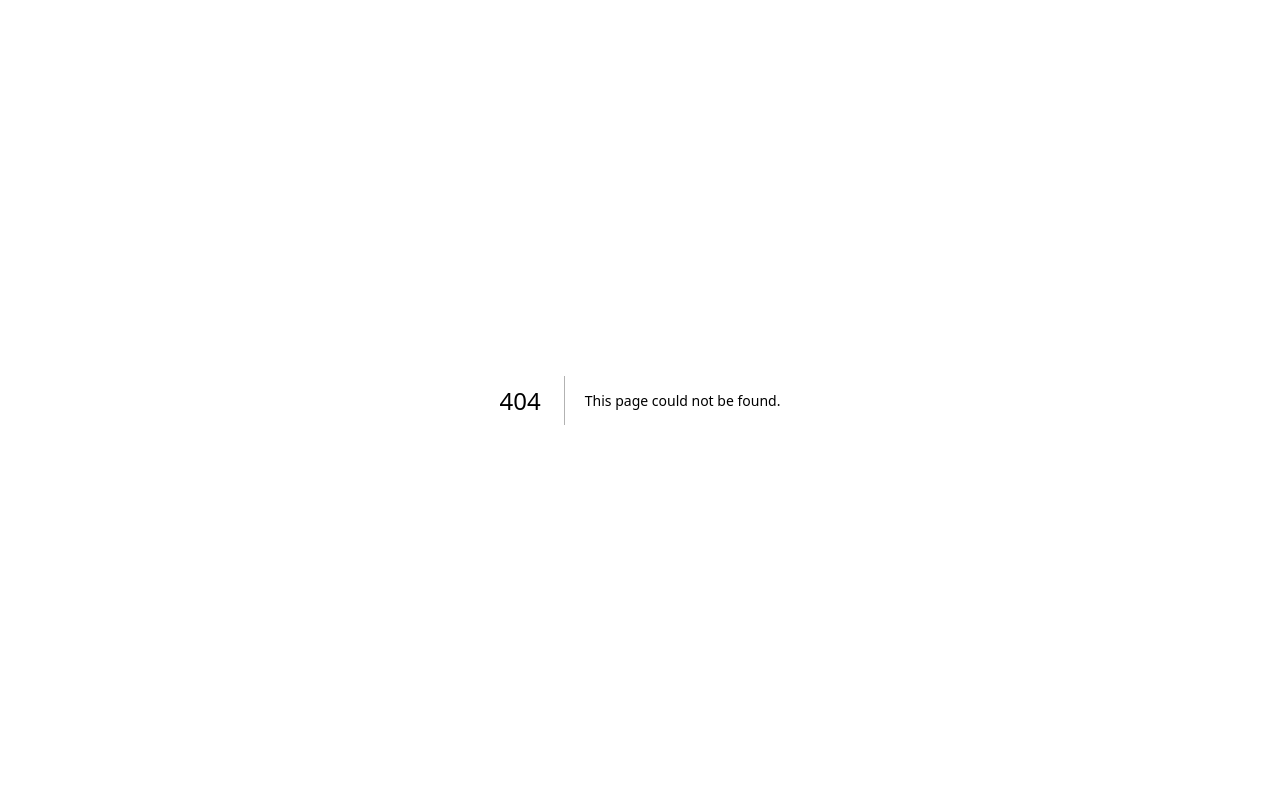
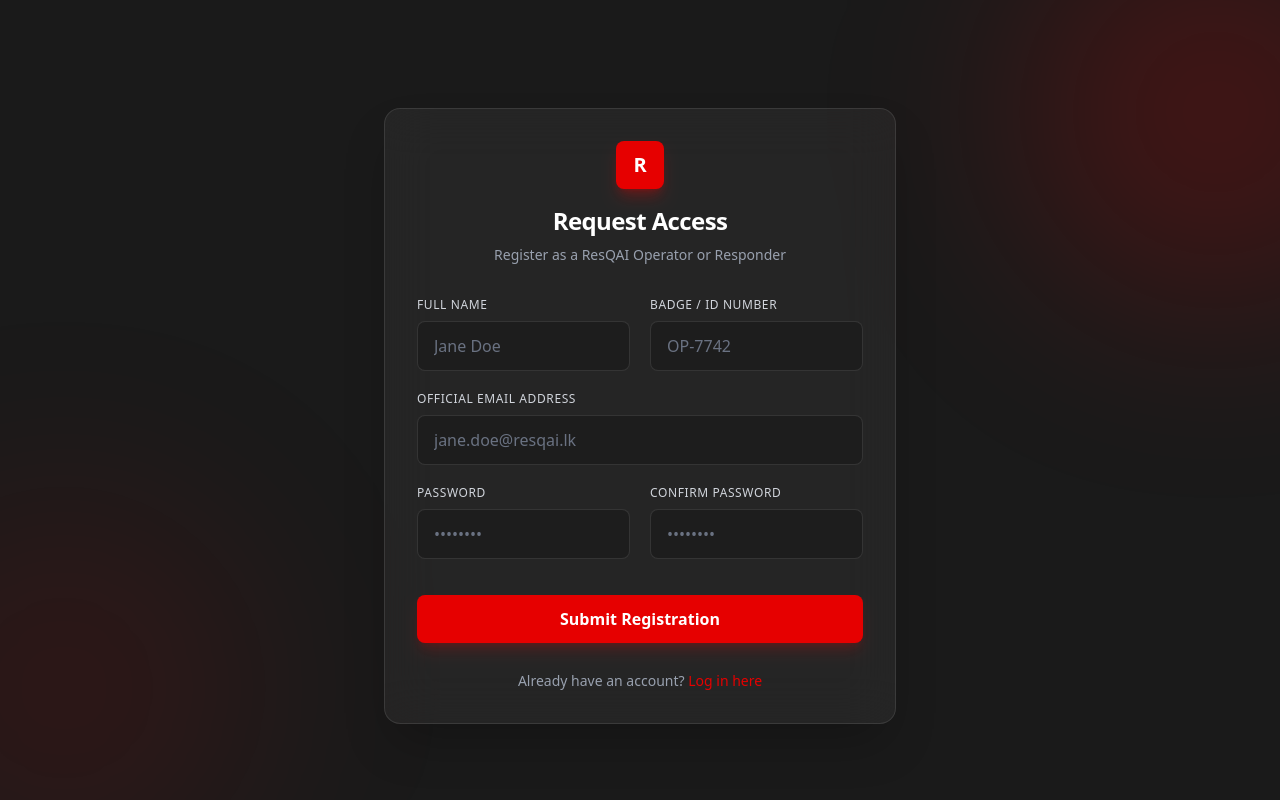
Before and after one commit to Sahas-sass/ResQAI-web, a Next.js app: page /register in a window 1280 px wide. Before the commit this address had no page. Built offline with nearby package versions, Linux system fonts and the light colour scheme.

Commit message:
register page create

```diff
--- /dev/null
+++ b/src/app/register/page.tsx
@@ -0,0 +1,90 @@
+import Link from "next/link";
+
+export default function Register() {
+  return (
+    <div className="min-h-screen w-full bg-resq-dark flex items-center justify-center relative overflow-hidden py-10">
+
+      {/* Background Decorative Glow Effects */}
+      <div className="absolute top-[-10%] right-[-10%] w-96 h-96 bg-resq-red/20 rounded-full blur-[100px]"></div>
+      <div className="absolute bottom-[-10%] left-[-10%] w-96 h-96 bg-resq-red/10 rounded-full blur-[100px]"></div>
+
+      {/* Glassmorphism Registration Card */}
+      <div className="relative z-10 w-full max-w-lg bg-white/5 backdrop-blur-xl border border-white/10 rounded-2xl shadow-2xl p-8 flex flex-col mt-8">
+
+        {/* Header Section */}
+        <div className="text-center mb-8">
+          <div className="w-12 h-12 bg-resq-red rounded-lg flex items-center justify-center text-white font-bold text-xl mx-auto mb-4 shadow-lg shadow-resq-red/30">R</div>
+          <h2 className="text-2xl font-bold text-white tracking-tight">Request Access</h2>
+          <p className="text-gray-400 text-sm mt-2">Register as a ResQAI Operator or Responder</p>
+        </div>
+
+        {/* Registration Form */}
+        <form className="flex flex-col gap-5">
+
+          <div className="grid grid-cols-1 md:grid-cols-2 gap-5">
+            <div>
+              <label className="block text-xs font-medium text-gray-300 uppercase tracking-wider mb-2">Full Name</label>
+              <input
+                type="text"
+                placeholder="Jane Doe"
+                className="w-full bg-black/20 border border-white/10 rounded-lg px-4 py-3 text-white placeholder-gray-500 focus:outline-none focus:border-resq-red transition-colors"
+              />
+            </div>
+            <div>
+              <label className="block text-xs font-medium text-gray-300 uppercase tracking-wider mb-2">Badge / ID Number</label>
+              <input
+                type="text"
+                placeholder="OP-7742"
+                className="w-full bg-black/20 border border-white/10 rounded-lg px-4 py-3 text-white placeholder-gray-500 focus:outline-none focus:border-resq-red transition-colors"
+              />
+            </div>
+          </div>
+
+          <div>
+            <label className="block text-xs font-medium text-gray-300 uppercase tracking-wider mb-2">Official Email Address</label>
+            <input
+              type="email"
+              placeholder="jane.doe@resqai.lk"
+              className="w-full bg-black/20 border border-white/10 rounded-lg px-4 py-3 text-white placeholder-gray-500 focus:outline-none focus:border-resq-red transition-colors"
+            />
+          </div>
+
+          <div className="grid grid-cols-1 md:grid-cols-2 gap-5">
+            <div>
+              <label className="block text-xs font-medium text-gray-300 uppercase tracking-wider mb-2">Password</label>
+              <input
+                type="password"
+                placeholder="••••••••"
+                className="w-full bg-black/20 border border-white/10 rounded-lg px-4 py-3 text-white placeholder-gray-500 focus:outline-none focus:border-resq-red transition-colors"
+              />
+            </div>
+            <div>
+              <label className="block text-xs font-medium text-gray-300 uppercase tracking-wider mb-2">Confirm Password</label>
+              <input
+                type="password"
+                placeholder="••••••••"
+                className="w-full bg-black/20 border border-white/10 rounded-lg px-4 py-3 text-white placeholder-gray-500 focus:outline-none focus:border-resq-red transition-colors"
+              />
+            </div>
+          </div>
+
+          <div className="mt-4">
+            <button
+              type="button"
+              className="w-full bg-resq-red text-white font-bold rounded-lg px-4 py-3 hover:bg-resq-darkRed transition-colors shadow-lg shadow-resq-red/20"
+            >
+              Submit Registration
+            </button>
+          </div>
+
+          <div className="text-center mt-2">
+            <p className="text-sm text-gray-400">
+              Already have an account? <Link href="/login" className="text-resq-red hover:text-white transition-colors font-medium">Log in here</Link>
+            </p>
+          </div>
+        </form>
+      </div>
+
+    </div>
+  );
+}
```
